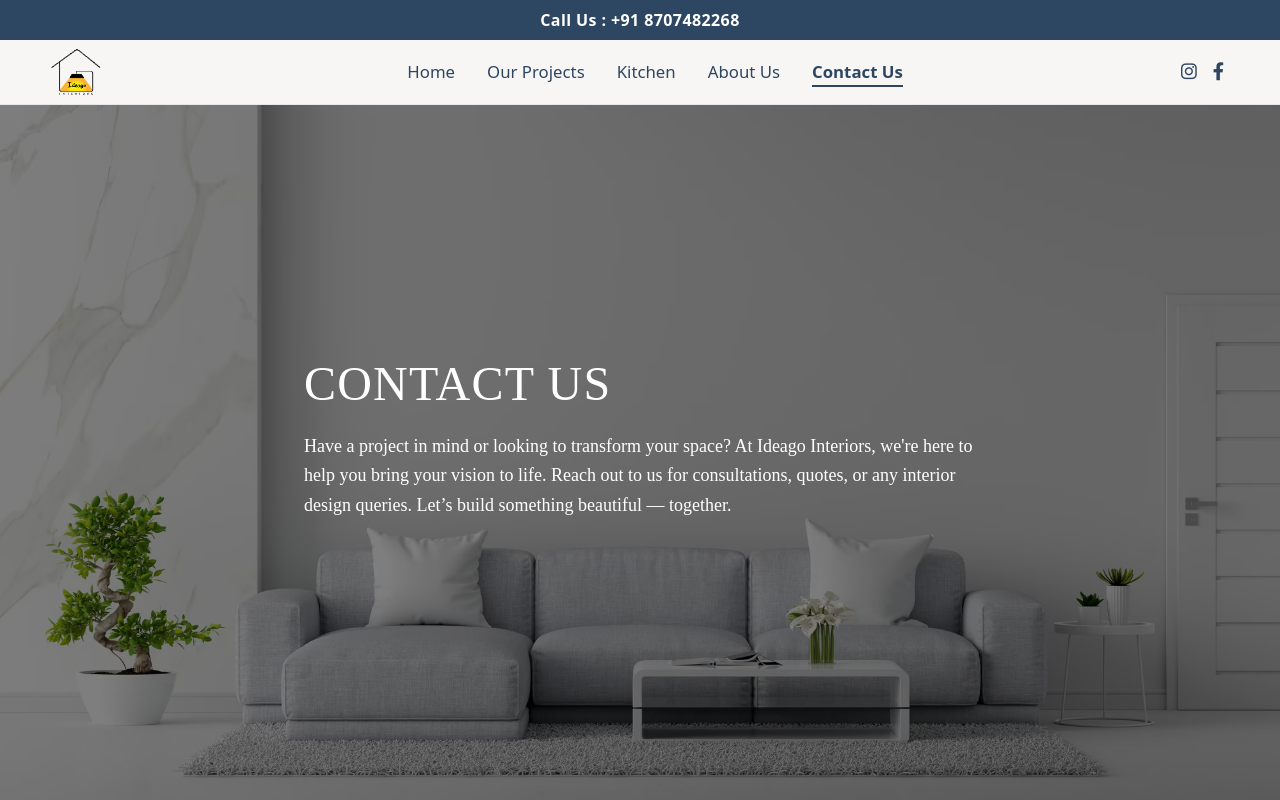
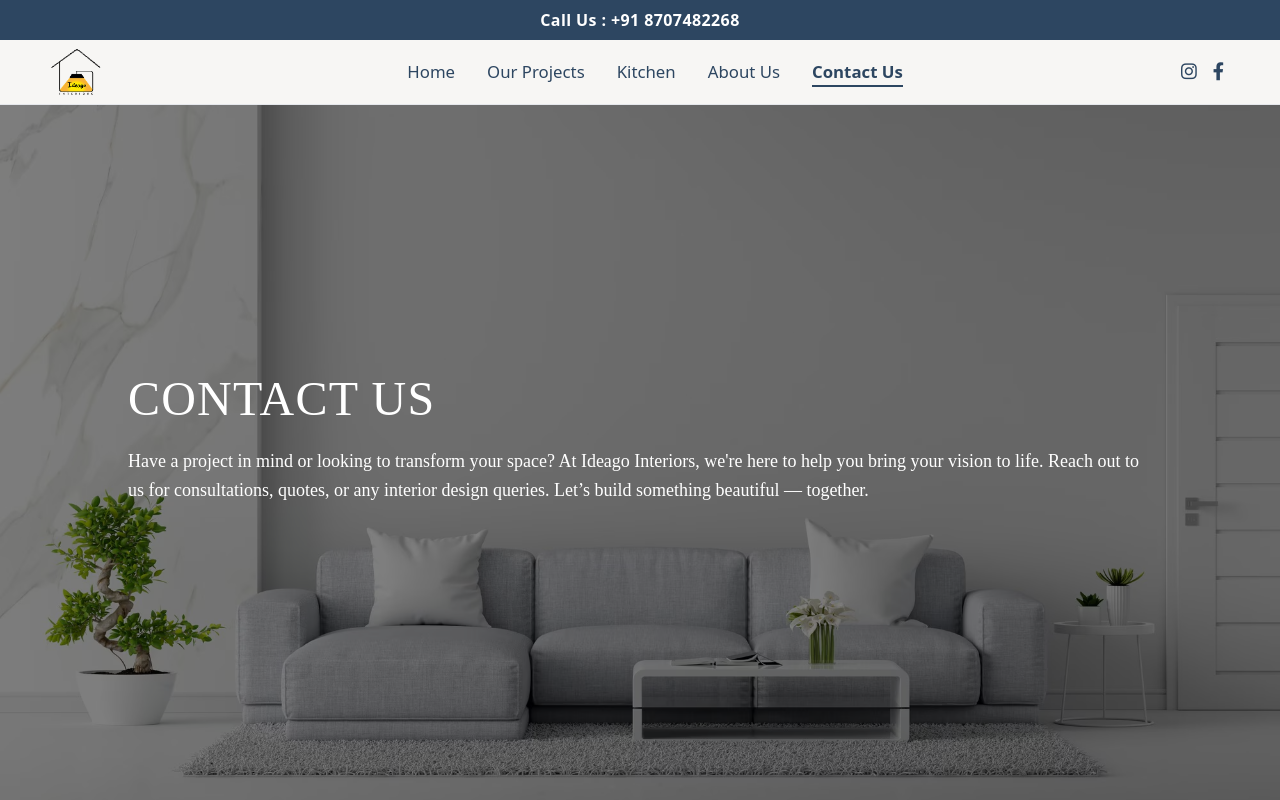
Before and after one commit to vanshguptaji/Ideago_frontend, a React (Vite) app: page /contactus in a window 1280 px wide. Shown: the top 800 px of the page. Built offline with nearby package versions, Linux system fonts and the light colour scheme; a web font is replaced by a local one.

Commit message:
Refactor HeroSection and Client components for improved styling and readability; add client testimonials introduction

```diff
--- a/src/components/ContactUs/HeroSection.jsx
+++ b/src/components/ContactUs/HeroSection.jsx
@@ -3,13 +3,13 @@ import heroBg from "../../assets/OurProjects/OurProject.png";
 
 const HeroSection = () => (
   <section className="relative w-full h-[480px] md:h-[720px] flex items-start justify-center overflow-hidden p-8 mt-20">
+    {/* Background Image */}
     <style>
       {`
         @import url('https://fonts.googleapis.com/css2?family=Marcellus+SC&display=swap');
         .font-marcellus { font-family: 'Marcellus SC', serif; }
       `}
     </style>
-    {/* Background Image */}
     <img
       src={heroBg}
       alt="Our Projects"
@@ -19,11 +19,14 @@ const HeroSection = () => (
     <div className="absolute inset-0 bg-black/50" />
     {/* Content */}
     <div className="relative z-10 max-w-5xl px-0 text-start flex flex-col items-start justify-center h-full">
-      <h1 className="text-white font-marcellus text-4xl md:text-5xl font-normal tracking-wide mb-6 text-left">
+      <h1 className="text-white font-marcellus text-4xl md:text-5xl font-normal tracking-wide mb-6">
         CONTACT US
       </h1>
-      <p className="text-white text-base md:text-lg font-marcellus font-normal text-left leading-relaxed max-w-2xl">
-        Have a project in mind or looking to transform your space? At Ideago Interiors, we're here to help you bring your vision to life. Reach out to us for consultations, quotes, or any interior design queries. Let’s build something beautiful — together.
+      <p className="text-white text-base md:text-lg font-light font-marcellus text-start leading-relaxed">
+        Have a project in mind or looking to transform your space? At Ideago
+        Interiors, we're here to help you bring your vision to life. Reach out
+        to us for consultations, quotes, or any interior design queries. Let’s
+        build something beautiful — together.
       </p>
     </div>
   </section>
--- a/src/components/Home/Client.jsx
+++ b/src/components/Home/Client.jsx
@@ -1,8 +1,9 @@
-import React, { useState } from "react";
+import React from "react";
 import client1 from "../../assets/HomeImages/Sahil.jpeg";
 import client2 from "../../assets/HomeImages/AnkurRao.jpeg";
 import client3 from "../../assets/HomeImages/SharadGupta.jpeg";
 import quoteBg from "../../assets/HomeImages/,.svg";
+
 const testimonials = [
   {
     name: "Mr. Sahil",
@@ -23,6 +24,7 @@ const testimonials = [
   - Mr. Sharad Gupta.`,
   },
 ];
+
 const Client = () => {
   return (
     <section className="py-16 bg-[#f7f3ef]">
@@ -33,9 +35,12 @@ const Client = () => {
         `}
       </style>
       <div className="max-w-7xl mx-auto px-4">
-        <h2 className="text-center text-2xl sm:text-3xl md:text-4xl font-marcellus text-[#2d4661] mb-12 tracking-wide">
-          CLIENT TESTIMONIALS
+        <h2 className="text-center text-2xl sm:text-3xl md:text-4xl font-marcellus text-[#2d4661] mb-6 sm:mb-8 tracking-wide">
+          Client Testimonials
         </h2>
+        <p className="text-[#444] text-sm sm:text-base md:text-lg mb-12 font-marcellus text-center max-w-2xl mx-auto">
+          Hear from our clients about their experience with Ideago Interiors. We take pride in delivering thoughtful, functional, and beautiful spaces that truly reflect our clients’ visions.
+        </p>
         <div className="grid grid-cols-1 md:grid-cols-3 gap-8">
           {testimonials.map((testimonial, idx) => (
             <div
@@ -49,7 +54,7 @@ const Client = () => {
         ${idx === 1 ? "scale-y-[-1]" : ""}`}
                 aria-hidden="true"
               />
-              <p className="relative z-10 text-center text-[#2d3142] font-light mb-8 min-h-48">
+              <p className="relative z-10 text-center text-[#2d3142] font-light mb-8 min-h-48 font-marcellus">
                 {testimonial.text}
               </p>
               <div className="flex flex-col items-center relative z-10 bottom-0 w-full">
@@ -58,7 +63,7 @@ const Client = () => {
                   alt={testimonial.name}
                   className="w-28 h-28 rounded-full border-4 border-white shadow-lg object-cover"
                 />
-                <span className="font-medium text-[#2d3142] mt-2">
+                <span className="font-medium text-[#2d3142] mt-2 font-marcellus">
                   {testimonial.name}
                 </span>
               </div>
```
